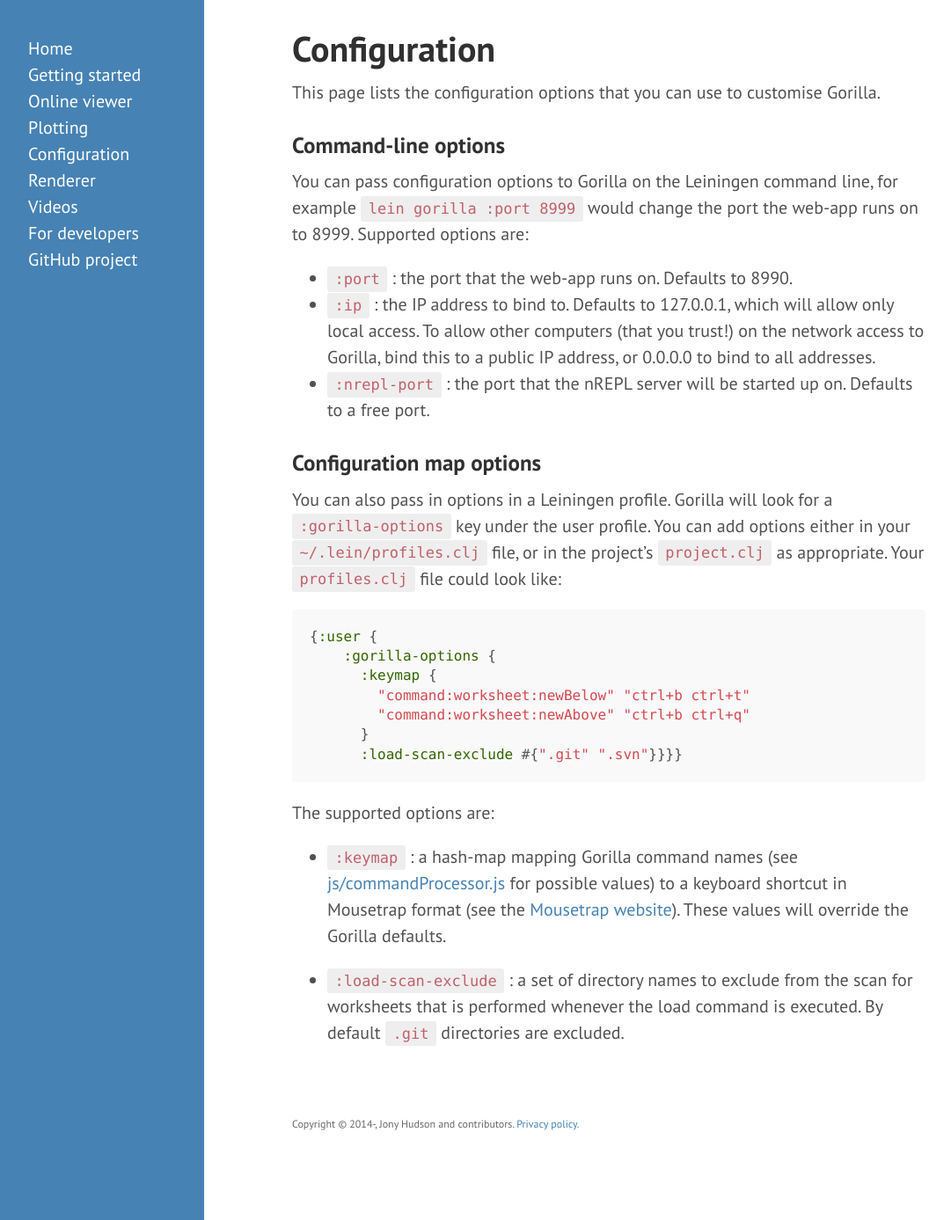
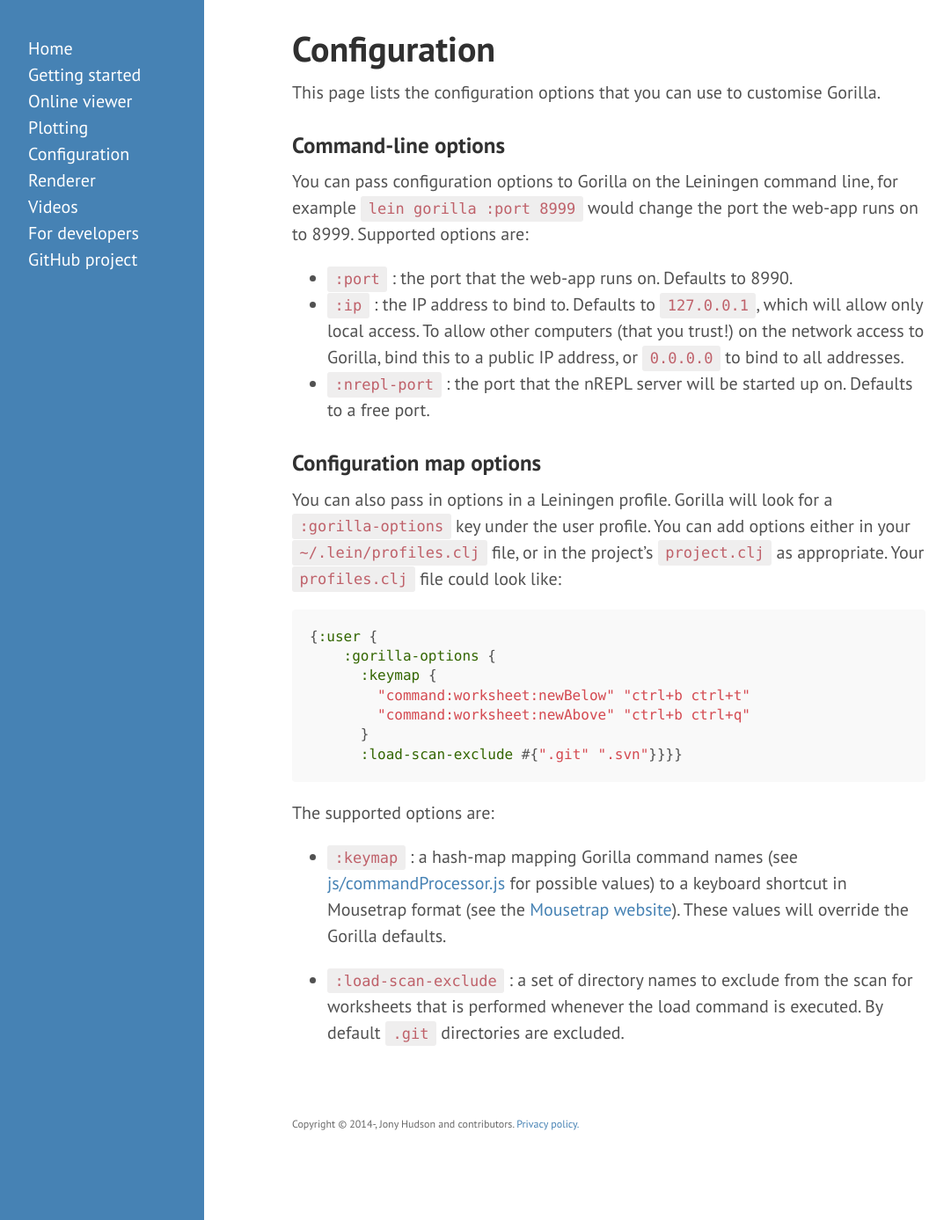
Before and after one commit to JonyEpsilon/gorilla-repl.org, a Jekyll site: the page built from configuration.md, in a window 1280 px wide and 1387 px high. Shown: the whole window at 88% size, without its empty margins (8-1089 px from the left). Built offline with Jekyll 4.4.1, drawn with Linux system fonts in a browser that asks for light colours; Markdown is read by kramdown in place of the engine named in the settings.

```diff
--- a/configuration.md
+++ b/configuration.md
@@ -11,8 +11,8 @@ You can pass configuration options to Gorilla on the Leiningen command line, for
 would change the port the web-app runs on to 8999. Supported options are:
 
 - `:port` : the port that the web-app runs on. Defaults to 8990.
-- `:ip` : the IP address to bind to. Defaults to 127.0.0.1, which will allow only local access. To allow other
-  computers (that you trust!) on the network access to Gorilla, bind this to a public IP address, or 0.0.0.0 to
+- `:ip` : the IP address to bind to. Defaults to `127.0.0.1`, which will allow only local access. To allow other
+  computers (that you trust!) on the network access to Gorilla, bind this to a public IP address, or `0.0.0.0` to
   bind to all addresses.
 - `:nrepl-port` : the port that the nREPL server will be started up on. Defaults to a free port.
 
```
